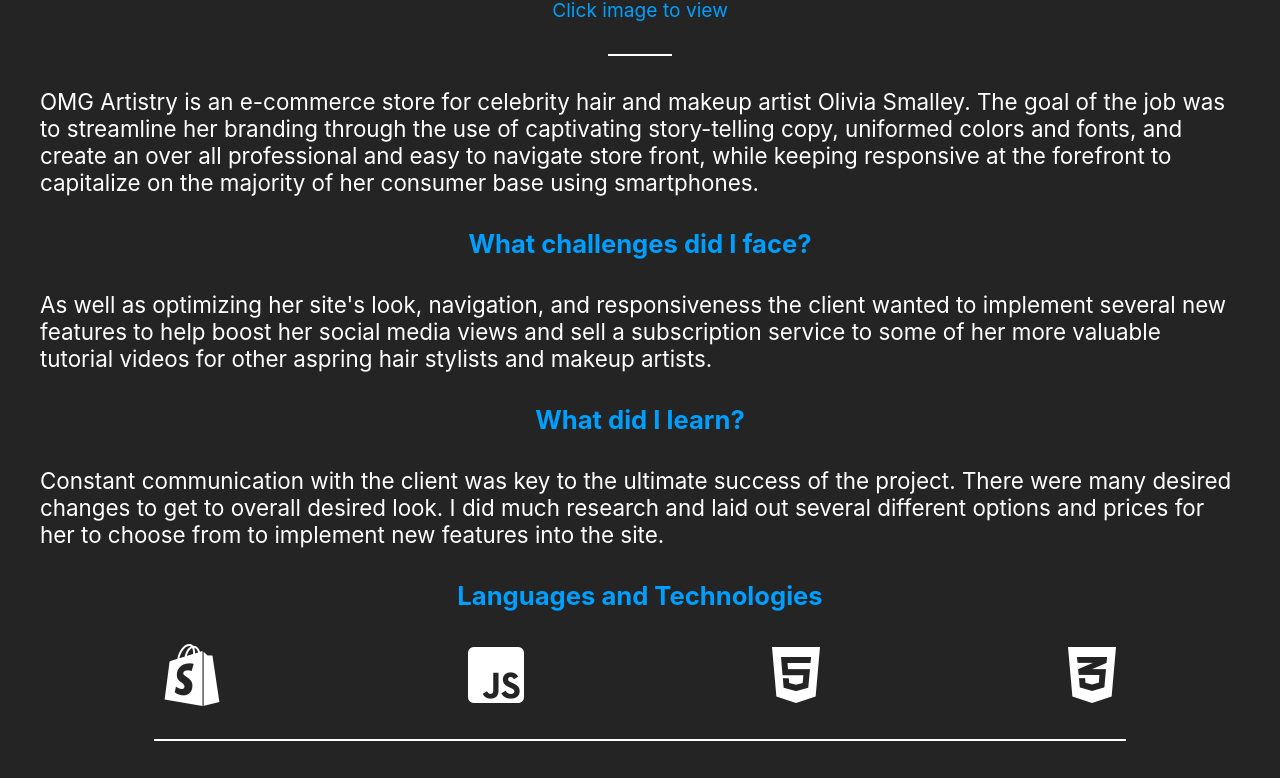
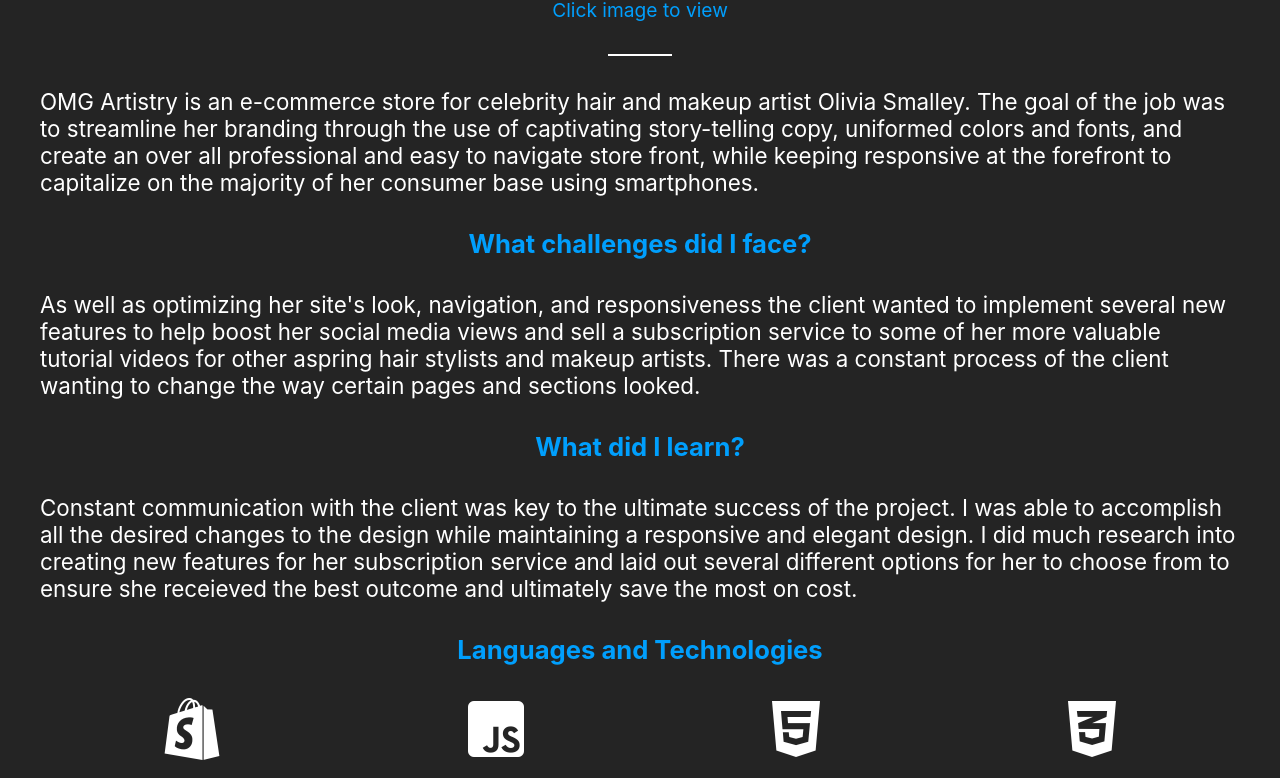
Before and after one commit to lfranckx/react-portfolio-v3, a React (Create React App) app: page /#/work in a window 1280 px wide. Shown: the part 496-1274 px from the top of the page. Built offline with nearby package versions, Linux system fonts and the light colour scheme.

Commit message:
update omg descripption

```diff
--- a/src/components/pages/Portfolio.js
+++ b/src/components/pages/Portfolio.js
@@ -32,14 +32,16 @@ export default function Portfolio(props) {
                         <p className='text-left p-large'>
                             As well as optimizing her site's look, navigation, and responsiveness the client wanted to implement
                             several new features to help boost her social media views and sell a subscription service to some of
-                            her more valuable tutorial videos for other aspring hair stylists and makeup artists.
+                            her more valuable tutorial videos for other aspring hair stylists and makeup artists. There was a
+                            constant process of the client wanting to change the way certain pages and sections looked.
                         </p>
 
                         <h3 className='h4 margin-bottom'>What did I learn?</h3>
                         <p className='text-left p-large'>
-                            Constant communication with the client was key to the ultimate success of the project. There were many
-                            desired changes to get to overall desired look. I did much research and laid out several different
-                            options and prices for her to choose from to implement new features into the site.
+                            Constant communication with the client was key to the ultimate success of the project. I was able to
+                            accomplish all the desired changes to the design while maintaining a responsive and elegant design.
+                            I did much research into creating new features for her subscription service and laid out several different
+                            options for her to choose from to ensure she receieved the best outcome and ultimately save the most on cost.
                         </p>
 
                         <h3 className='h4 margin-bottom'>Languages and Technologies</h3>
```
